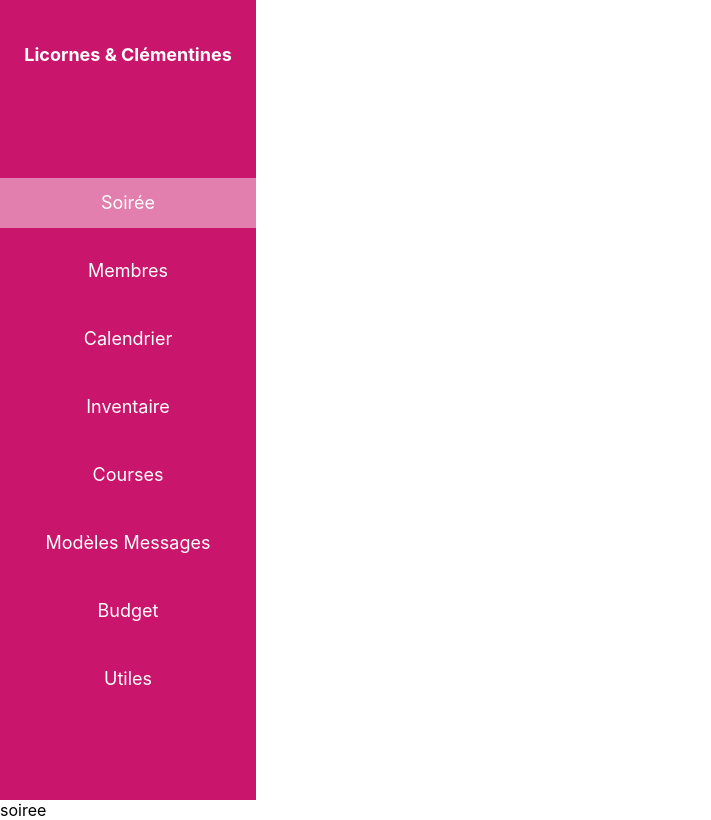
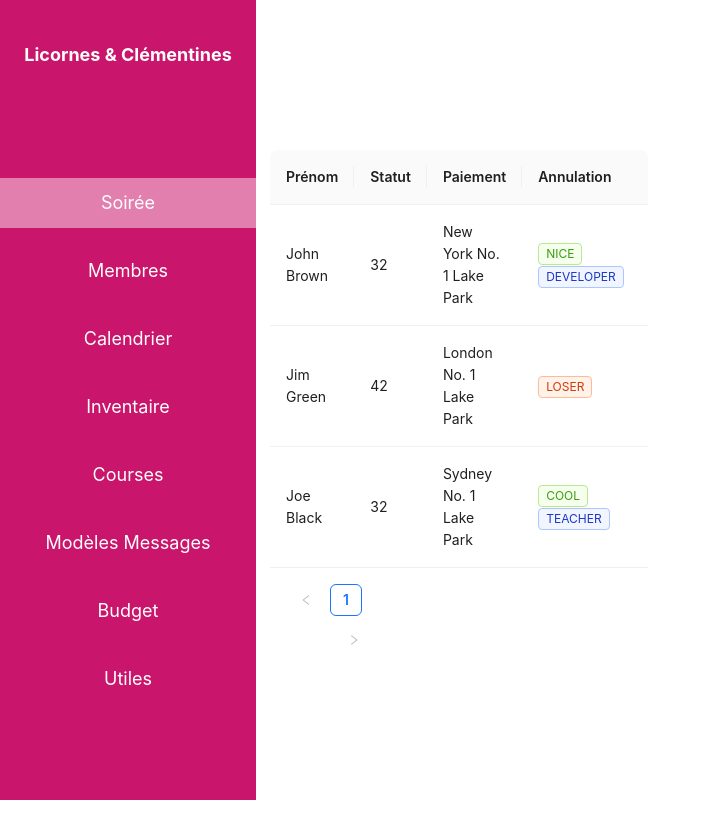
Before and after one commit to LaurieClu/L-C, a React (Create React App) app in the folder l-c/: page / in a window 1280 px wide. Shown: the whole page, without its empty margins (0-711 px from the left). Built offline with nearby package versions, Linux system fonts and the light colour scheme.

Commit message:
import antd table

```diff
--- a/l-c/src/components/Menu.tsx
+++ b/l-c/src/components/Menu.tsx
@@ -1,5 +1,4 @@
 import * as React from "react";
-import { useState } from "react";
 import { MenuData } from "../data/menuData";
 import { NavLink } from 'react-router-dom';
 import { WrapperMenu, Logo, LogoTitle, WrapperGlobal, List, WrapperLink } from "./WrapperMenu";
--- a/l-c/src/pages/soiree.tsx
+++ b/l-c/src/pages/soiree.tsx
@@ -1,9 +1,78 @@
 import * as React from "react";
+import { Table, Tag } from 'antd';
+import type { ColumnsType } from 'antd/es/table';
+import { WrapperContainer } from "../styles/Soiree";
 
-const Soiree = () => {
-    return (
-        <div>soiree</div>
-    )
+interface DataType {
+    key: string;
+    name: string;
+    statut: number;
+    paiement: string;
+    annulation : string[];
 }
 
+const columns: ColumnsType<DataType> = [
+    {
+    title: 'Prénom',
+    dataIndex: 'name',
+    key: 'name',
+    },
+    {
+    title: 'Statut',
+    dataIndex: 'statut',
+    key: 'statut',
+    },
+    {
+    title: 'Paiement',
+    dataIndex: 'paiement',
+    key: 'paiement',
+    },
+    {
+    title: 'Annulation',
+    key: 'annulation',
+    dataIndex: 'annulation',
+    render: (_, { annulation }) => (
+        <>
+        {annulation.map((annulation) => {
+            let color = annulation.length > 5 ? 'geekblue' : 'green';
+            if (annulation === 'loser') {
+            color = 'volcano';
+            }
+            return (
+            <Tag color={color} key={annulation}>
+                {annulation.toUpperCase()}
+            </Tag>
+            );
+        })}
+        </>
+    ),
+    },
+];
+
+const data: DataType[] = [
+    {
+    key: '1',
+    name: 'John Brown',
+    statut: 32,
+    paiement: 'New York No. 1 Lake Park',
+    annulation: ['nice', 'developer'],
+    },
+    {
+    key: '2',
+    name: 'Jim Green',
+    statut: 42,
+    paiement: 'London No. 1 Lake Park',
+    annulation: ['loser'],
+    },
+    {
+    key: '3',
+    name: 'Joe Black',
+    statut: 32,
+    paiement: 'Sydney No. 1 Lake Park',
+    annulation: ['cool', 'teacher'],
+    },
+];
+
+const Soiree: React.FC = () => <WrapperContainer><Table columns={columns} dataSource={data} /></WrapperContainer>;
+
 export default Soiree;
--- /dev/null
+++ b/l-c/src/styles/Soiree.tsx
@@ -0,0 +1,11 @@
+import styled  from "styled-components";
+
+export const WrapperContainer = styled.div`
+position: absolute;
+top: 25%;
+left: 25%;
+margin-top: -50px;
+margin-left: -50px;
+width: 100px;
+height: 100px;
+`;
```
